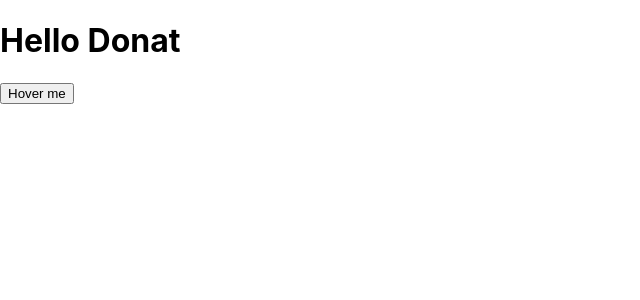
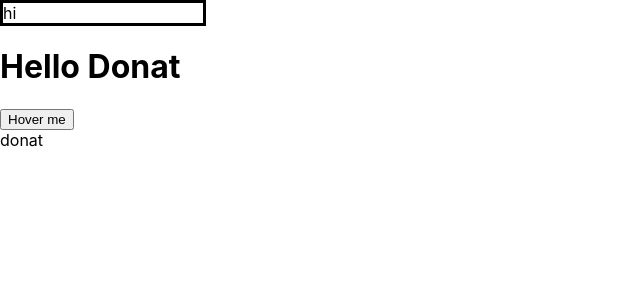
Before and after one commit to uwadonat/react-redux-full-course, a React (Create React App) app: page / in a window 1280 px wide. Shown: the top 300 px of the page, without its empty margins (0-640 px from the left). Built offline with nearby package versions, Linux system fonts and the light colour scheme.

Commit message:
display object

```diff
--- a/src/App.js
+++ b/src/App.js
@@ -3,10 +3,20 @@ import React, { Component } from "react";
 class App extends Component {
   name = "Donat";
   render() {
+    const styles = {
+      border: "solid",
+      width: "200px",
+    };
+    const names = {
+      name1: "donat",
+    };
+
     return (
       <div>
+        <div style={styles}>hi</div>
         <h1>Hello {this.name}</h1>
         <button>Hover me</button>
+        <div>{names.name1}</div>
       </div>
     );
   }
```
